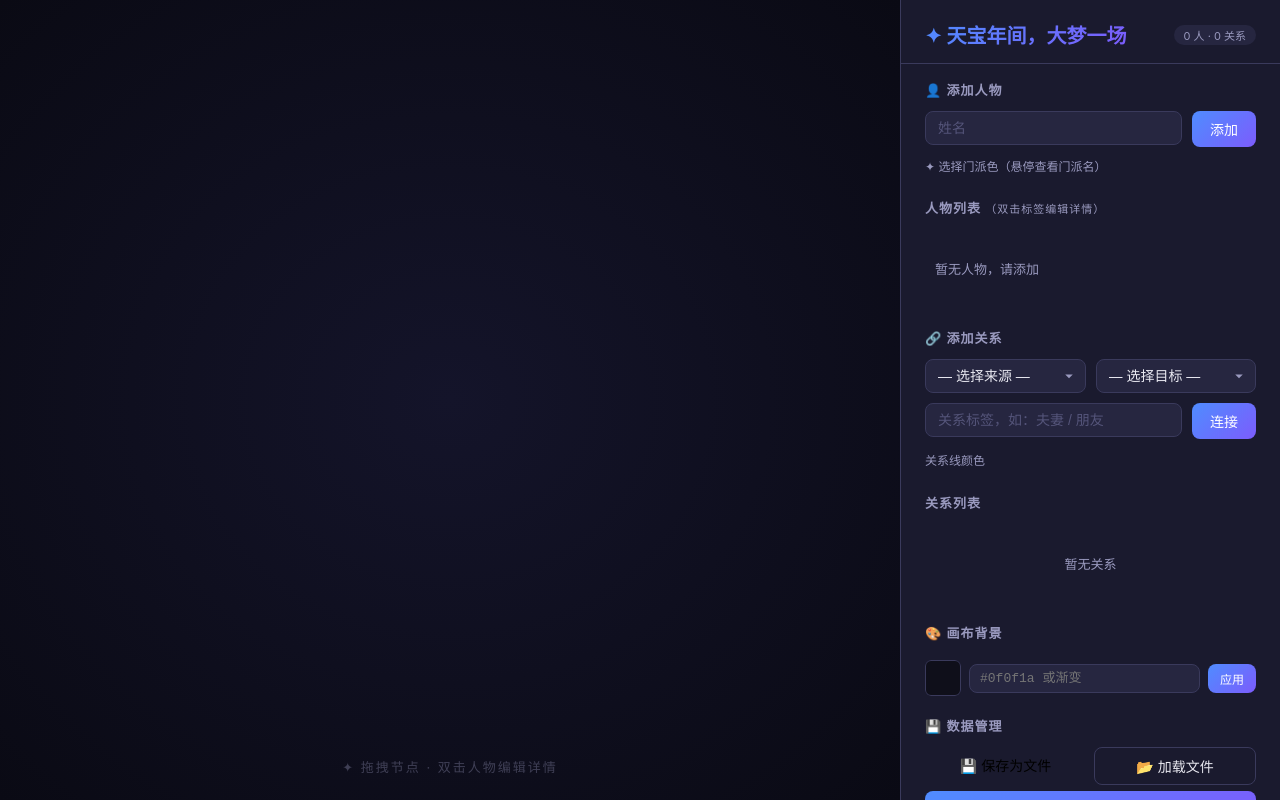
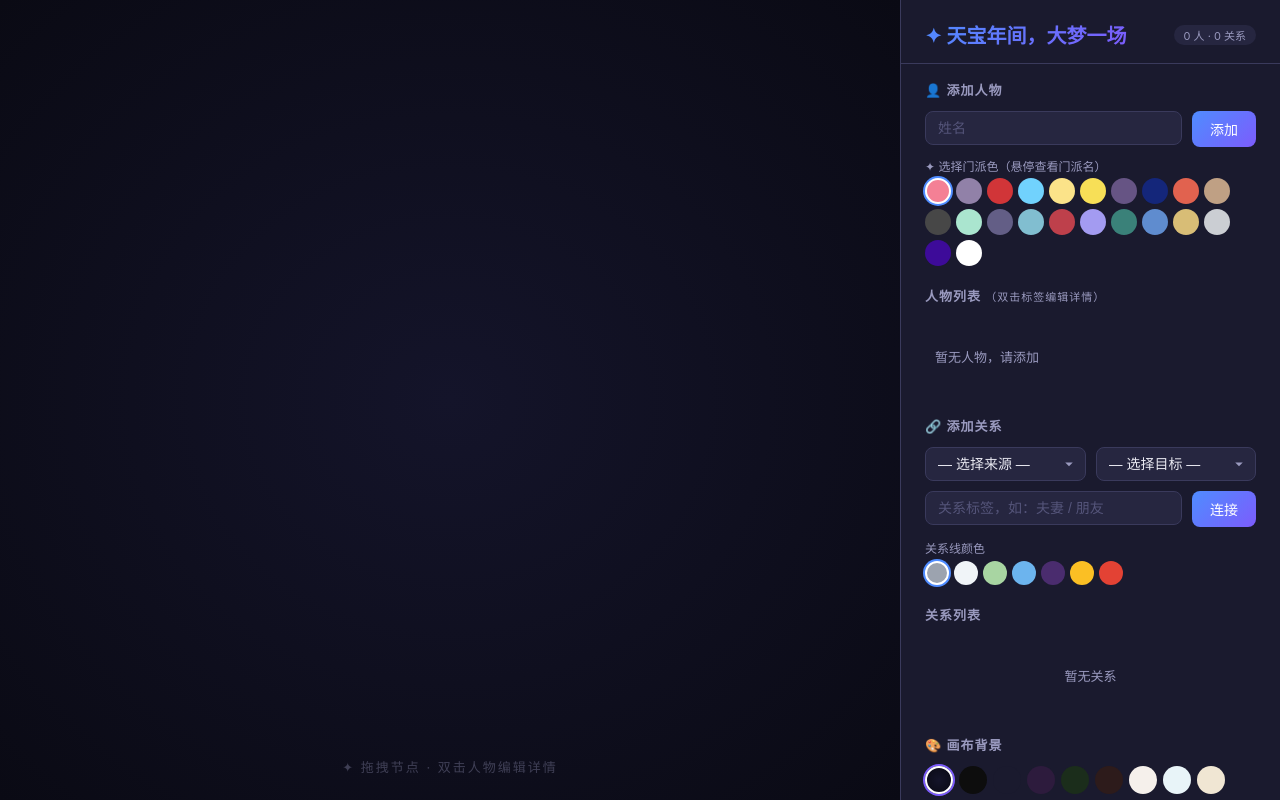
Before and after one commit to aileno-ame/aileno-oc, a plain HTML site: page index.html in a window 1280 px wide. Drawn offline with Linux system fonts and the light colour scheme.

Commit message:
changes
微调颜色

```diff
--- a/index.html
+++ b/index.html
@@ -751,10 +751,10 @@
 
         // ★ 关系线颜色
         const REL_COLORS = [
-            { hex: '#6CB4EE', name: '江湖相逢' },
-            { hex: ''#F0F4F8, name: '相见恨晚' },
+            { hex: '#9ca3af', name: '江湖相逢' },
+            { hex: '#F0F4F8', name: '相见恨晚' },
             { hex: '#A8D5A2', name: '策马同游' },
-            { hex: '#9ca3af', name: '肝胆相照' },
+            { hex: '#6CB4EE', name: '肝胆相照' },
             { hex: '#4A2C6E', name: '莫逆之交' },
             { hex: '#fbbf24', name: '生死不离' },
             { hex: '#E34234', name: '江湖不见' },
```
